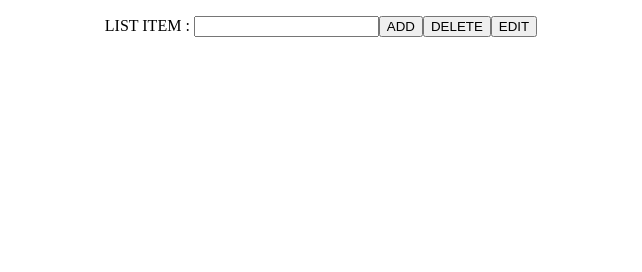
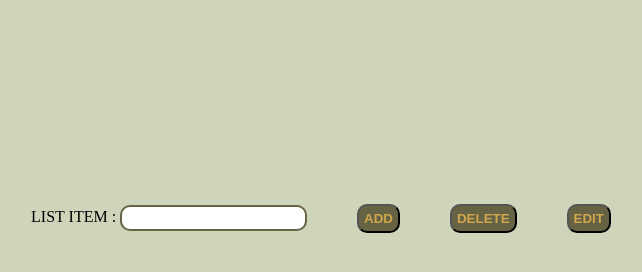
Before and after one commit to TanoliSaqib276/TO-DO-LIST-learning-phase-, a plain HTML site: page index.html in a window 1280 px wide. Shown: the whole page, without its empty margins (319-961 px from the left). Drawn offline with Linux system fonts and the light colour scheme.

Commit message:
second half

```diff
--- a/style.css
+++ b/style.css
@@ -1,20 +1,35 @@
-/* body{
+body{
     margin: 0px;
     padding: 0px;
-} */
-/* button{
-    display: inline-block;
+    text-align: center;
+    background-color: rgba(159, 170, 119, 0.493);
+}
+button{
+    display: flex;
     margin-left: 50px;
+    justify-content: space-around;
     padding: 5px;
+    border-radius: 10px;
+    background-color: rgb(102, 99, 68);
+    color: rgb(209, 167, 77);
+    cursor: pointer;
+    font-weight: bold;
 
-} */
-/* #list-item{
-    margin-left: 20px;
-    margin-top: 50px;
-} */
+}
+#list-item{
+    line-height: 1.5em;
+    border: 2px solid rgb(102, 99, 68);
+    border-radius: 10px;
+    font-weight: bold;
+    color: rgb(30, 51, 99);
+}
+#list-item:focus{
+    background-color: rgba(159, 170, 119, 0.493)
+}
 #container{
     display: flex;
     justify-content: center;
     align-items: center;
+    margin-top: 200px ;
 
 }
```
